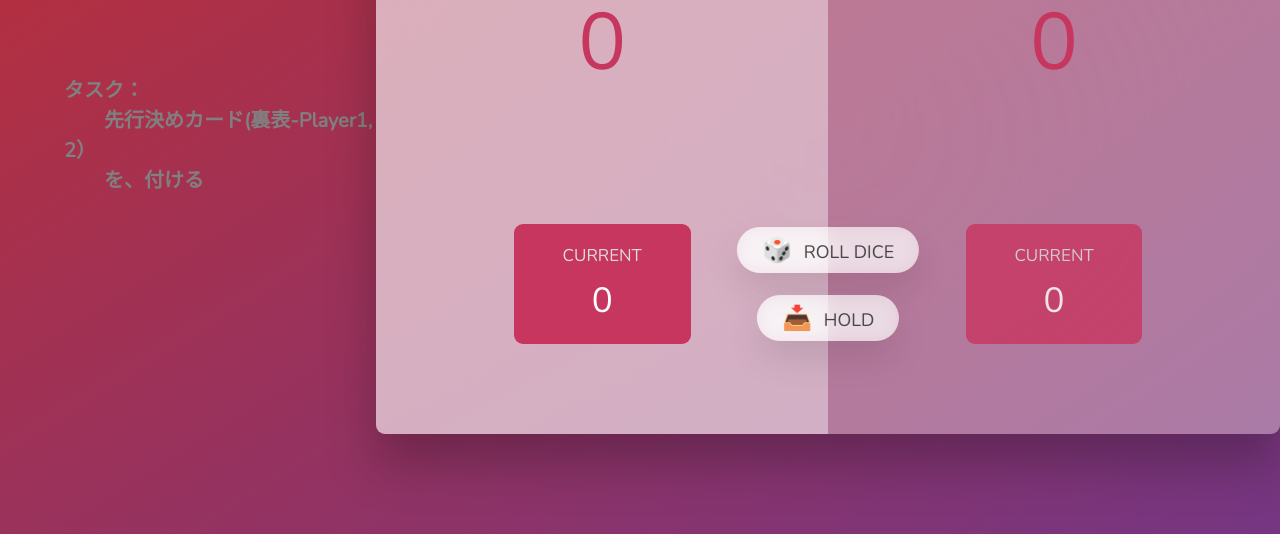
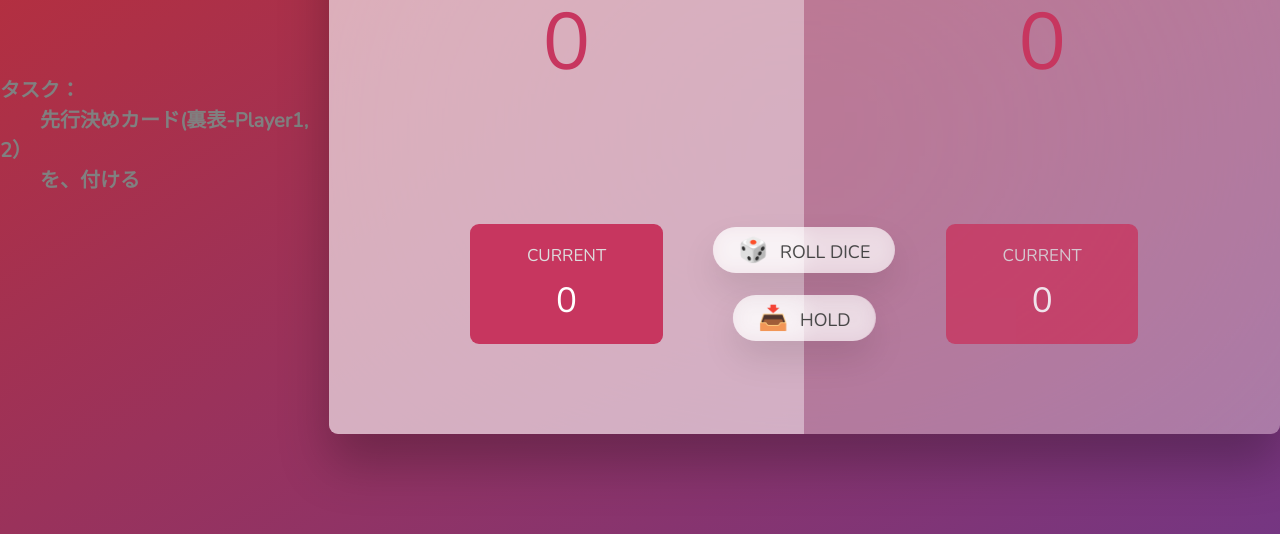
Before and after one commit to jet-web/js, a plain HTML site: page 03_PigGame/03_PigGame.html in a window 1280 px wide. Shown: the part 266-800 px from the top of the page. Drawn offline with nearby package versions, Linux system fonts and the light colour scheme.

Commit message:
Update 03_PigGame.html

```diff
--- a/03_PigGame/03_PigGame.html
+++ b/03_PigGame/03_PigGame.html
@@ -8,7 +8,7 @@
     <title>Pig Game</title>
   </head>
   <body>
-    <h1 style="color:Gray; margin-left: 5%;">タスク：<br>　　先行決めカード(裏表-Player1, 2）<br>　　を、付ける</h1>
+    <h1 style="color:Gray; margin-left:0px;">タスク：<br>　　先行決めカード(裏表-Player1, 2）<br>　　を、付ける</h1>
     <main>
       <section class="player player--0 player--active">
         <h2 class="name" id="name--0">Player 1</h2>
```
